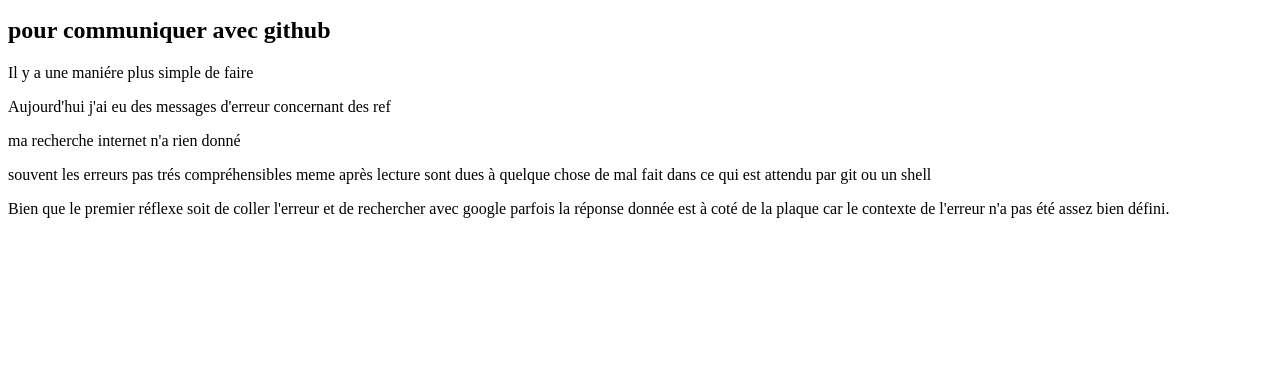
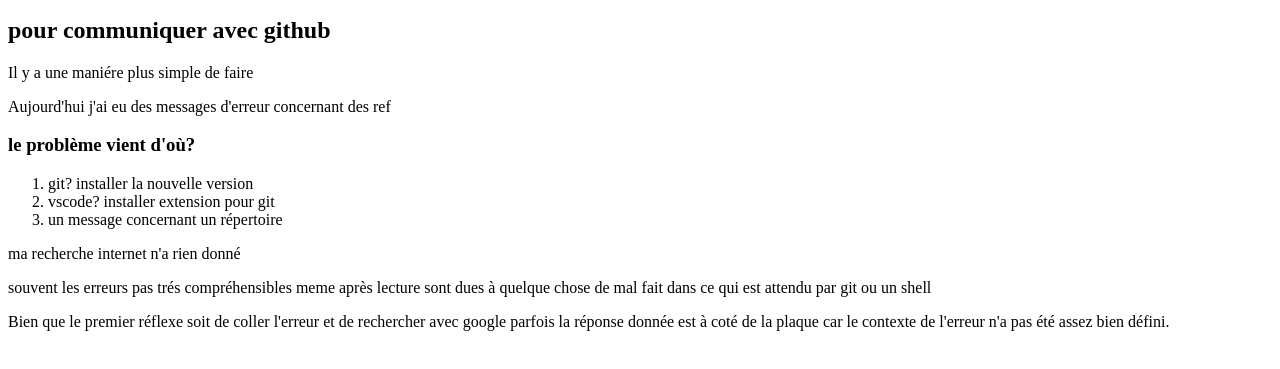
Before and after one commit to kissika/prom, a plain HTML site: page index.html in a window 1280 px wide. Shown: the part 137-506 px from the top of the page. Drawn offline with Linux system fonts and the light colour scheme.

Commit message:
démarche résolution

```diff
--- a/index.html
+++ b/index.html
@@ -18,6 +18,12 @@
     Aujourd'hui j'ai eu des messages d'erreur
     concernant des ref
   </p>
+  <h3>le problème vient d'où?</h3>
+  <ol>
+    <li>git? installer la nouvelle version</li>
+    <li>vscode? installer extension pour git</li>
+    <li>un message concernant un répertoire</li>
+  </ol>
   <p>
     ma recherche internet n'a rien donné</p>
   <p>
```
